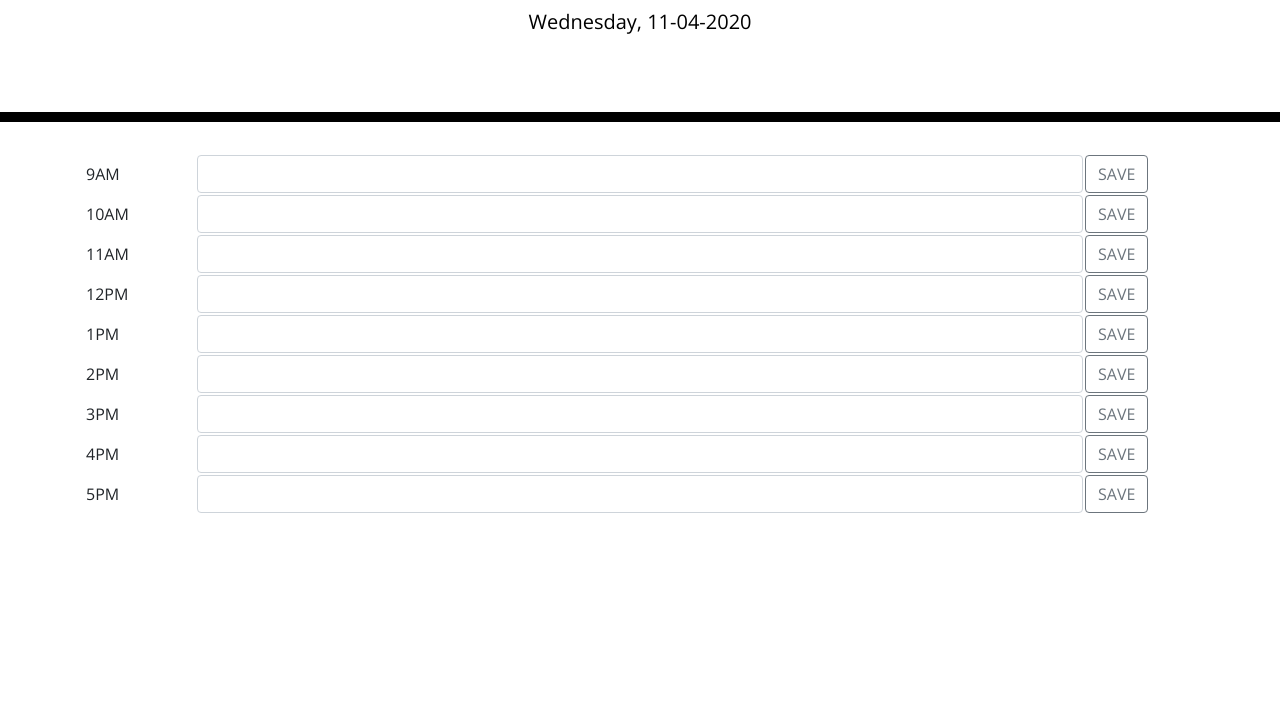
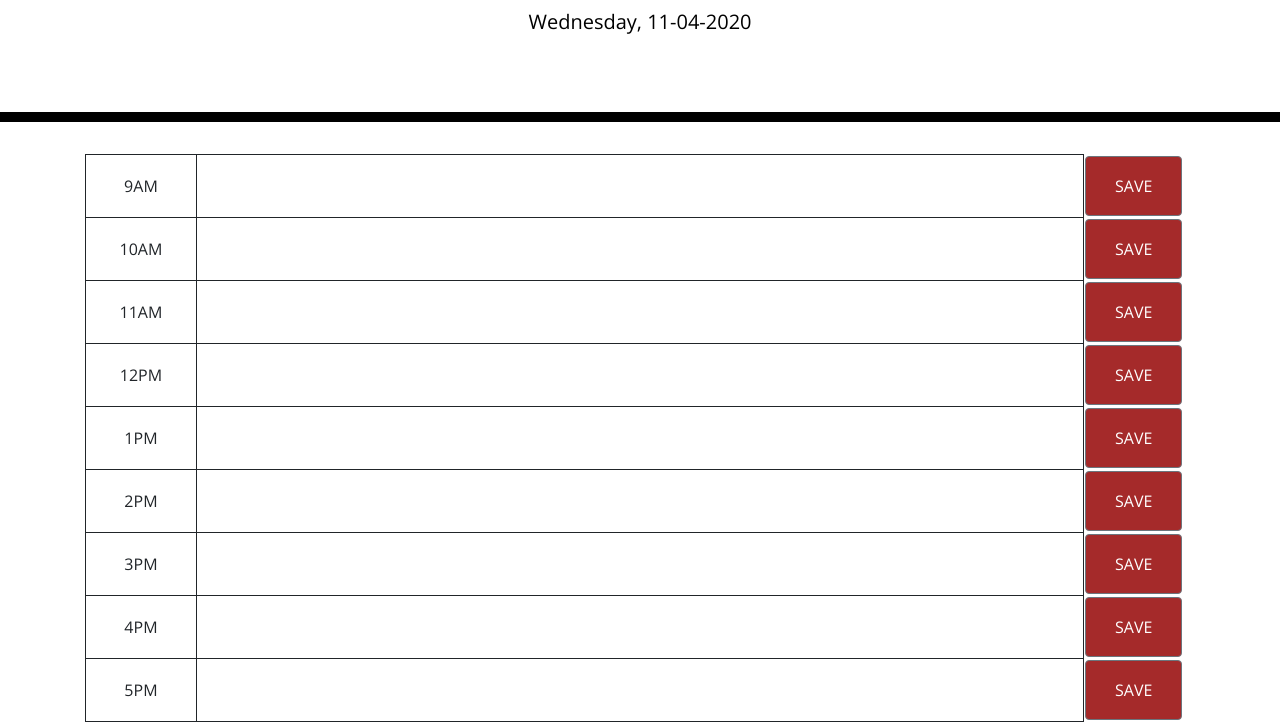
Before and after one commit to katnguyenn/day-planner, a plain HTML site: page index.html in a window 1280 px wide. Shown: the part 182-904 px from the top of the page. Before the commit the page ends 800 px from the top, so only its background shows below. Drawn offline with nearby package versions, Linux system fonts and the light colour scheme.

Commit message:
Added additional styles to td, form-control and endOfRow Id

```diff
--- a/style.css
+++ b/style.css
@@ -43,7 +43,7 @@ textarea{
 }
 
 .past {
-  background-color: #d3d3d3;
+  background-color: grey;
   color: white;
 }
 
@@ -57,15 +57,42 @@ textarea{
   color: white;
 }
 
-.saveBtn {
-  border-left: 1px solid black;
-  border-top-right-radius: 15px;
-  border-bottom-right-radius: 15px;
-  background-color: #06AED5;
+#saveBtn {
+  background-color: brown;
   color: white;
+  display: block;
+  height: 60px;
+  width: 90%;
+
 }
 
-.saveBtn i:hover {
+#saveBtn:hover {
   font-size: 20px;
   transition: all .3s ease-in-out;
+  background-color: gray;
 }
+
+td {
+  border: 1px solid;
+  text-align: center;
+
+}
+
+input {
+  width: 100%;
+  text-align: center;
+  word-wrap: break-word;
+}
+
+.form-control {
+  background: transparent;
+  border: none;
+  resize: none;
+  color: #000000;
+
+
+}
+
+#endOfRow {
+  border-color: transparent;
+}
```
